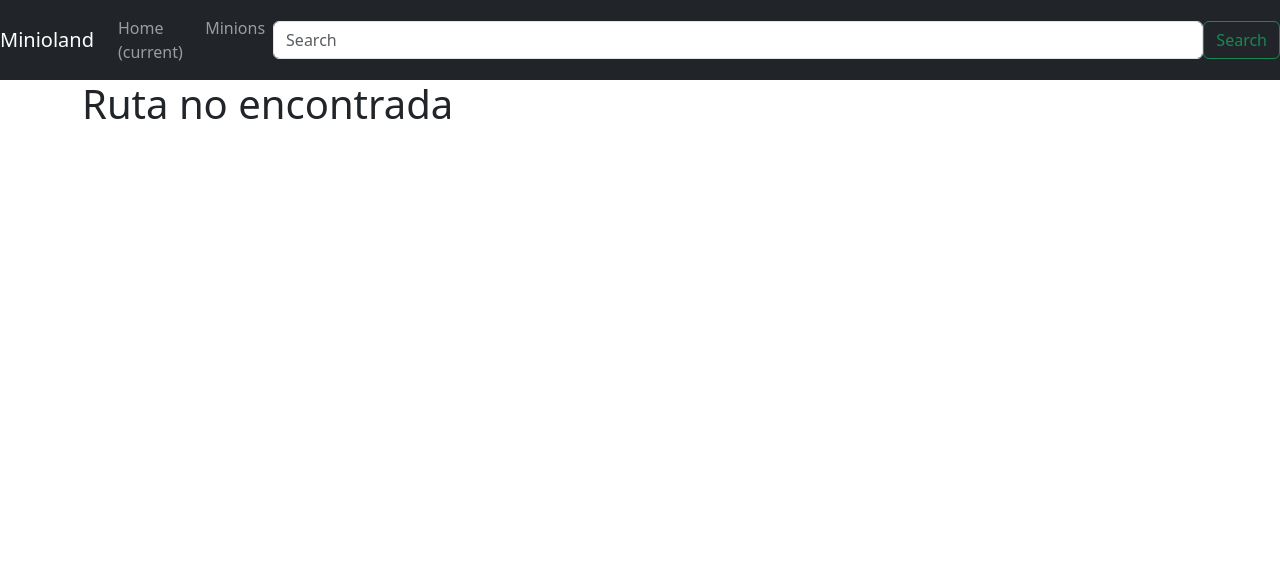
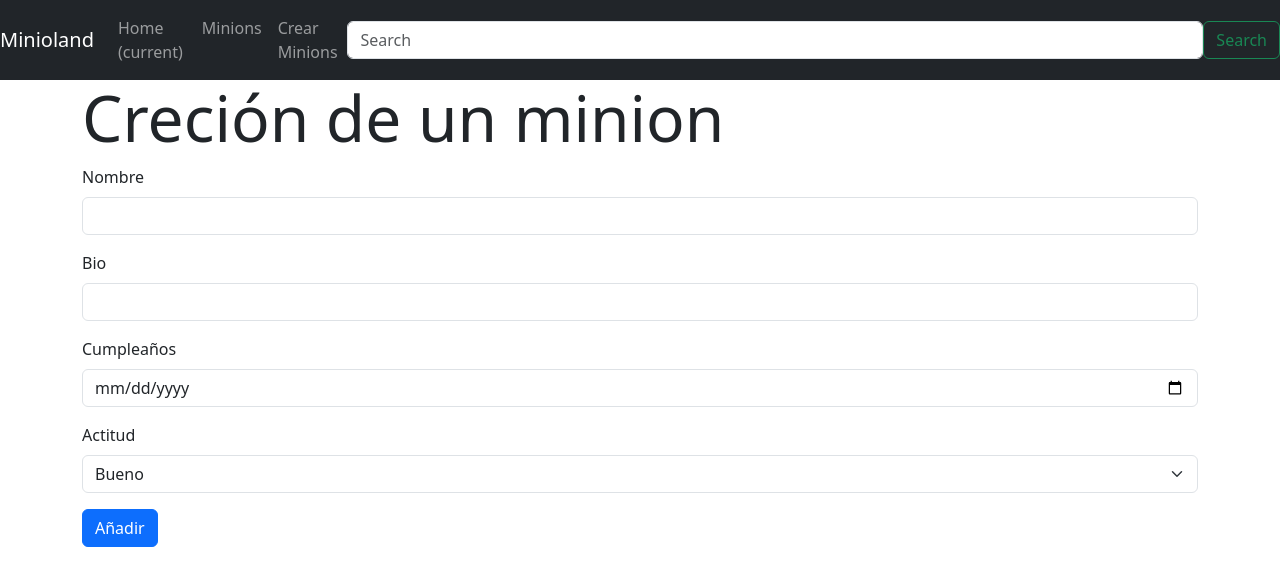
Before and after one commit to casti-lob/miniosAngular, an Angular app: page /addMinion in a window 1280 px wide. Shown: the top 586 px of the page. Built offline with nearby package versions, Linux system fonts and the light colour scheme.

Commit message:
creacion

```diff
--- /dev/null
+++ b/src/app/add-minion/add-minion.component.html
@@ -0,0 +1,29 @@
+<h1 class="display-3"> Creción de un minion</h1>
+
+<form (ngSubmit)="addMinion()">
+
+    <div class="mb-3">
+        <label for="exampleInputEmail1" class="form-label">Nombre</label>
+        <input type="text" class="form-control" id="exampleInputEmail1" aria-describedby="emailHelp">
+    </div>
+
+    <div class="mb-3">
+        <label for="exampleInputEmail1" class="form-label">Bio</label>
+        <input type="text" class="form-control" id="exampleInputEmail1" aria-describedby="emailHelp">
+    </div>
+
+    <div class="mb-3">
+        <label for="exampleInputEmail1" class="form-label">Cumpleaños</label>
+        <input type="date" class="form-control" id="exampleInputEmail1" aria-describedby="emailHelp">
+    </div>
+
+    <div class="mb-3">
+    <label for="exampleInputEmail1" class="form-label">Actitud</label>
+    <select class="form-select" aria-label="Default select example">
+        <option value="de los buenos">Bueno</option>
+        <option value="malvado">Malo</option>
+      </select>
+    </div>
+
+    <button class="btn btn-primary" type="submit">Añadir</button>
+</form>
--- /dev/null
+++ b/src/app/add-minion/add-minion.component.ts
@@ -0,0 +1,18 @@
+import { Component } from '@angular/core';
+import { Minion } from '../interfaces/minion';
+
+@Component({
+  selector: 'app-add-minion',
+  standalone: true,
+  imports: [],
+  templateUrl: './add-minion.component.html',
+  styleUrl: './add-minion.component.css'
+})
+export class AddMinionComponent {
+
+  minion!:Minion
+
+  addMinion(){
+
+  }
+}
--- a/src/app/app.routes.ts
+++ b/src/app/app.routes.ts
@@ -3,6 +3,7 @@ import { IndexComponent } from './index/index.component';
 import { MinionsComponent } from './minions/minions.component';
 import { NotFoundComponent } from './not-found/not-found.component';
 import { MinionComponent } from './minion/minion.component';
+import { AddMinionComponent } from './add-minion/add-minion.component';
 
 export const routes: Routes = [
     {path: '', component: IndexComponent },
@@ -12,6 +13,7 @@ export const routes: Routes = [
             {path:':minionId', component:MinionComponent}
         ]
     },
+    {path: 'addMinion', component: AddMinionComponent},
     {path: 'minion/:id', component: MinionComponent},
     {path: '**', component: NotFoundComponent }
 ];
--- a/src/app/nav-bar/nav-bar.component.html
+++ b/src/app/nav-bar/nav-bar.component.html
@@ -13,6 +13,9 @@
         <li class="nav-item">
           <a class="nav-link" routerLink="minions">Minions</a>
         </li>
+        <li class="nav-item">
+          <a class="nav-link" routerLink="addMinion">Crear Minions</a>
+        </li>
       </ul>
 
         <input [(ngModel)]="search" class="form-control mr-sm-2" type="search" placeholder="Search" aria-label="Search">
--- a/src/app/services/minion.service.ts
+++ b/src/app/services/minion.service.ts
@@ -29,4 +29,8 @@ export class MinionService {
 
     return this.http.get<Minion[]>(`${this.url}?name=${search}`)
   }
+
+  addMinion(minion: Omit<Minion,"id">){
+
+  }
 }
```
Also changed, not shown: src/app/add-minion/add-minion.component.css (added), 1 other file (tests, documents, lock files or other folders).
